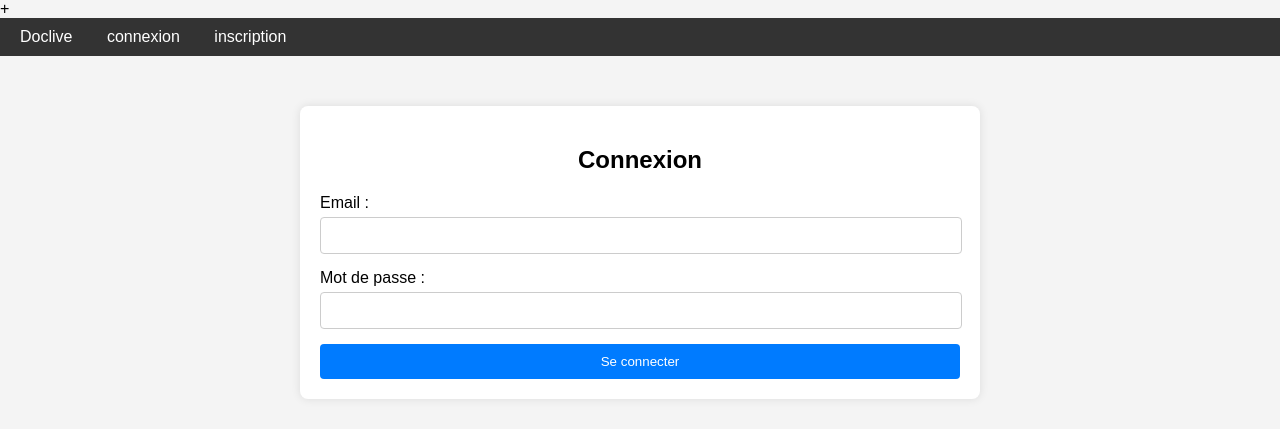
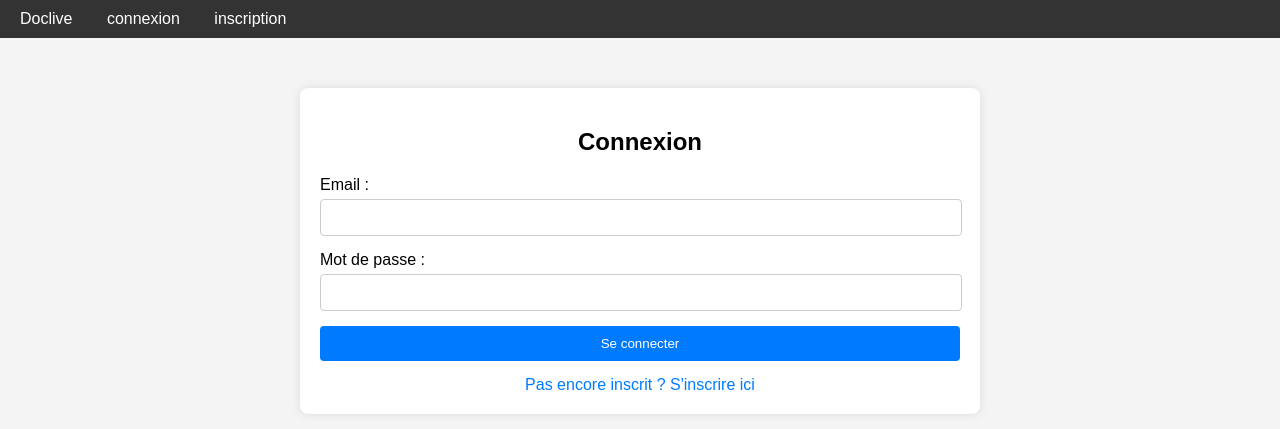
Before and after one commit to crichin/doclive, a PHP site: page /connexion.php in a window 1280 px wide. Shown: the top 429 px of the page. Run offline with PHP 8.4, Linux system fonts and the light colour scheme.

Commit message:
ajout du bouton incription a page connexion

```diff
--- a/connexion.css
+++ b/connexion.css
@@ -47,3 +47,15 @@ button {
 button:hover {
     background-color: #0056b3;
 }
+.inscription-link {
+    display: block;
+    text-align: center;
+    margin-top: 15px;
+    text-decoration: none;
+    color: #007bff;
+    transition: color 0.3s ease;
+}
+
+.inscription-link:hover {
+    color: #0056b3;
+}
--- a/connexion.php
+++ b/connexion.php
@@ -2,7 +2,7 @@
 <html lang="fr">
 <head>
     <meta charset="UTF-8">
-    +<meta name="viewport" content="width=device-width, initial-scale=1.0">
+    <meta name="viewport" content="width=device-width, initial-scale=1.0">
     <title>Connexion</title>
     <link rel="stylesheet" href="connexion.css">
     <link rel="stylesheet" href="style.css">
@@ -25,6 +25,8 @@
                 <input type="password" id="password" name="password" required>
             </div>
             <button type="submit">Se connecter</button>
+            <a href="inscription.php" class="inscription-link">Pas encore inscrit ? S'inscrire ici</a>
+
         </form>
     </div>
 </body>
```
Also changed, not shown: inscript.css (line endings or trailing spaces).
